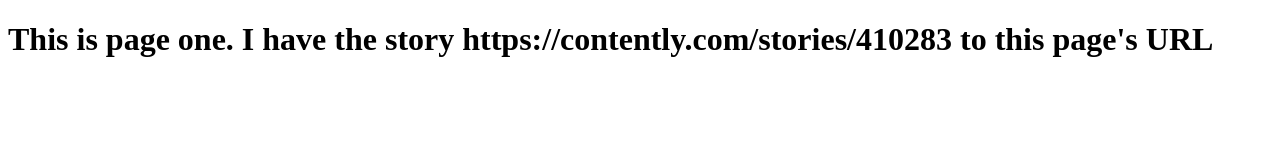
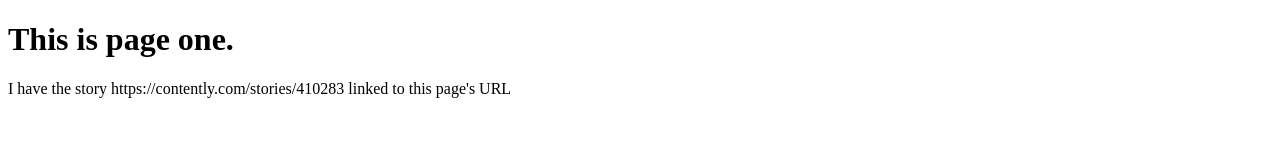
Before and after one commit to sh136708/test-website, a plain HTML site: page page1.html in a window 1280 px wide. Drawn offline with Linux system fonts and the light colour scheme.

Commit message:
Update page1.html

```diff
--- a/page1.html
+++ b/page1.html
@@ -6,7 +6,8 @@
     <title>Page One</title>
 </head>
 <body>
-    <h1>This is page one. I have the story https://contently.com/stories/410283 to this page's URL</h1>
+    <h1>This is page one.</h1>
+    <p>I have the story https://contently.com/stories/410283 linked to this page's URL</p>
         <script type="text/javascript">
         (function(){
           function initInsights() {
```
